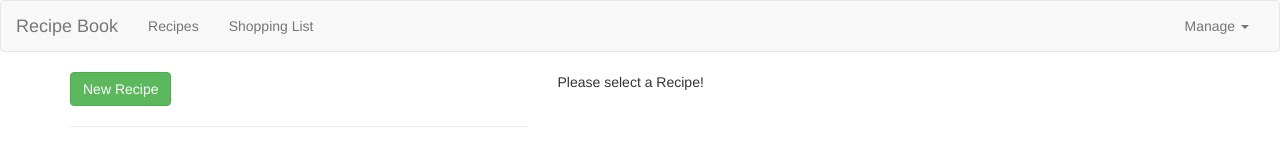
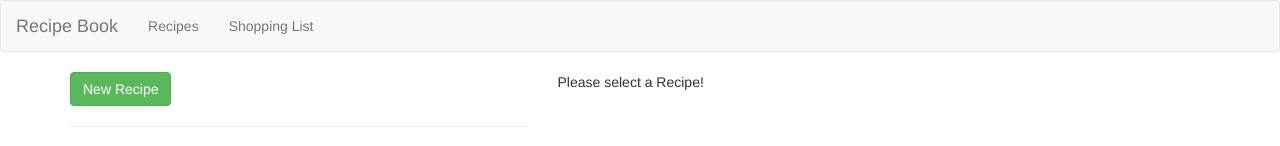
Before and after one commit to katayoon-rb/Angular-The-Complete-Guide, an Angular app: page / in a window 1280 px wide. Shown: the top 146 px of the page. Built offline with nearby package versions, Linux system fonts and the light colour scheme.

Commit message:
Directive

```diff
--- a/src/app/app.component.ts
+++ b/src/app/app.component.ts
@@ -9,7 +9,6 @@ import { CommonModule } from '@angular/common';
   selector: 'app-root',
   standalone: true,
   templateUrl: './app.component.html',
-  styleUrl: './app.component.css',
   imports: [
     RouterOutlet,
     HeaderComponent,
--- a/src/app/header/header.component.html
+++ b/src/app/header/header.component.html
@@ -13,17 +13,6 @@
           <a href="#" (click)="onSelect('shopping-list')">Shopping List</a>
         </li>
       </ul>
-      <ul class="nav navbar-nav navbar-right">
-        <li class="dropdown">
-          <a href="#" class="dropdown-toggle" role="button">
-            Manage <span class="caret"></span>
-          </a>
-          <ul class="dropdown-menu">
-            <li><a href="#">Save Data</a></li>
-            <li><a href="#">Fetch Data</a></li>
-          </ul>
-        </li>
-      </ul>
     </div>
   </div>
 </nav>
--- a/src/app/recipes/recipe-detail/recipe-detail.component.html
+++ b/src/app/recipes/recipe-detail/recipe-detail.component.html
@@ -16,10 +16,7 @@
 <div class="row">
   <div class="col-xs-12">
     <div class="btn-group">
-      <button type="button" class="btn btn-primary dropdown-toggle">
-        Manage Recipe <span class="caret"></span>
-      </button>
-      <ul class="dropdown-menu">
+      <ul>
         <li><a href="#">To Shopping List</a></li>
         <li><a href="#">Edit Recipe</a></li>
         <li><a href="#">Delete Recipe</a></li>
--- a/src/app/recipes/recipes.component.ts
+++ b/src/app/recipes/recipes.component.ts
@@ -7,9 +7,9 @@ import { CommonModule } from '@angular/common';
 @Component({
   selector: 'app-recipes',
   standalone: true,
+  imports: [RecipeListComponent, RecipeDetailComponent, CommonModule],
   templateUrl: './recipes.component.html',
   styleUrl: './recipes.component.css',
-  imports: [RecipeListComponent, RecipeDetailComponent, CommonModule],
 })
 export class RecipesComponent {
   selectedRecipe: Recipe;
--- a/src/app/shopping-list/shopping-edit/shopping-edit.component.ts
+++ b/src/app/shopping-list/shopping-edit/shopping-edit.component.ts
@@ -12,6 +12,7 @@ import { Ingredient } from '../../shared/ingredient.model';
 @Component({
   selector: 'app-shopping-edit',
   standalone: true,
+  imports: [],
   templateUrl: './shopping-edit.component.html',
 })
 export class ShoppingEditComponent implements OnInit {
--- a/src/app/shopping-list/shopping-list.component.ts
+++ b/src/app/shopping-list/shopping-list.component.ts
@@ -6,8 +6,8 @@ import { Ingredient } from '../shared/ingredient.model';
 @Component({
   selector: 'app-shopping-list',
   standalone: true,
+  imports: [ShoppingEditComponent, CommonModule],
   templateUrl: './shopping-list.component.html',
-  imports: [ShoppingEditComponent, CommonModule],
 })
 export class ShoppingListComponent implements OnInit {
   ingredients: Ingredient[] = [
```
Also changed, not shown: src/app/app.component.css (deleted).
